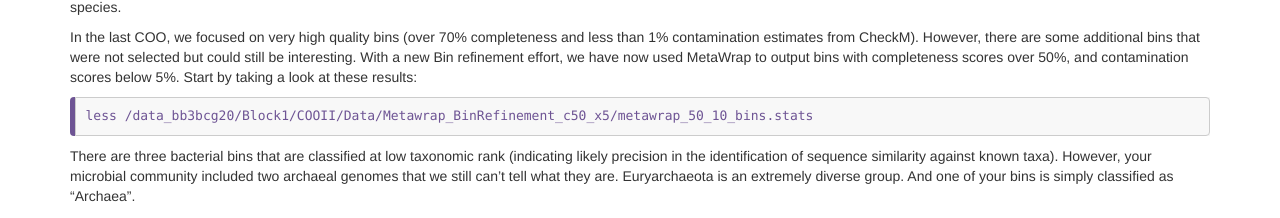
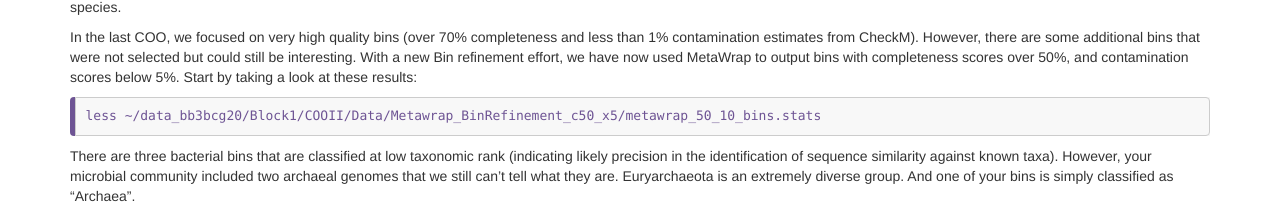
Before and after one commit to TeamMGE/GenomeBioinformaticsCourse, a Jekyll site: the page built from _episodes/20-COOII.md, in a window 1280 px wide. Shown: the part 463-681 px from the top of the page. Built offline with Jekyll 4.4.1, drawn with Linux system fonts in a browser that asks for light colours.

```diff
--- a/_episodes/20-COOII.md
+++ b/_episodes/20-COOII.md
@@ -18,7 +18,7 @@ Your efforts are proving fruitful. You used PacBio long reads in order to assemb
 
 In the last COO, we focused on very high quality bins (over 70% completeness and less than 1% contamination estimates from CheckM). However, there are some additional bins that were not selected but could still be interesting. With a new Bin refinement effort, we have now used MetaWrap to output bins with completeness scores over 50%, and contamination scores below 5%. Start by taking a look at these results:
 ~~~
-less /data_bb3bcg20/Block1/COOII/Data/Metawrap_BinRefinement_c50_x5/metawrap_50_10_bins.stats
+less ~/data_bb3bcg20/Block1/COOII/Data/Metawrap_BinRefinement_c50_x5/metawrap_50_10_bins.stats
 ~~~
 {: .bash}
 
```
